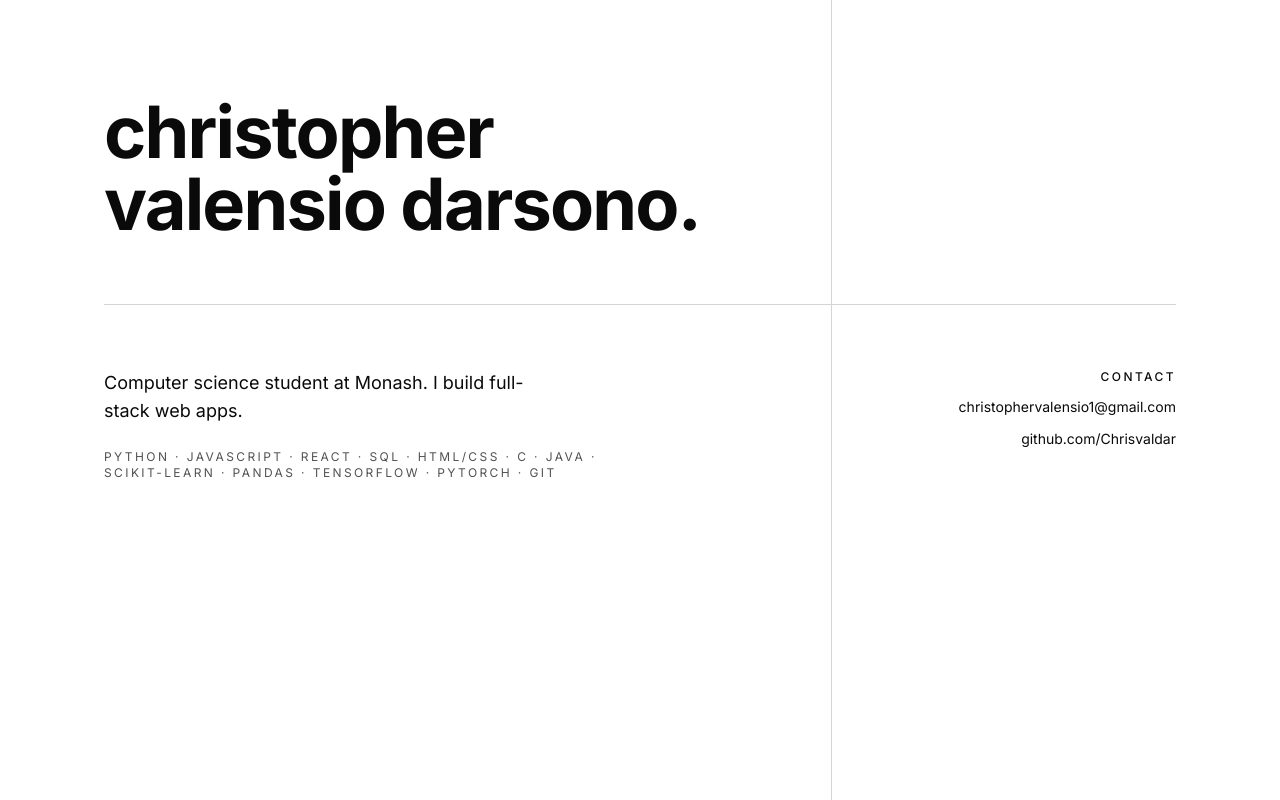
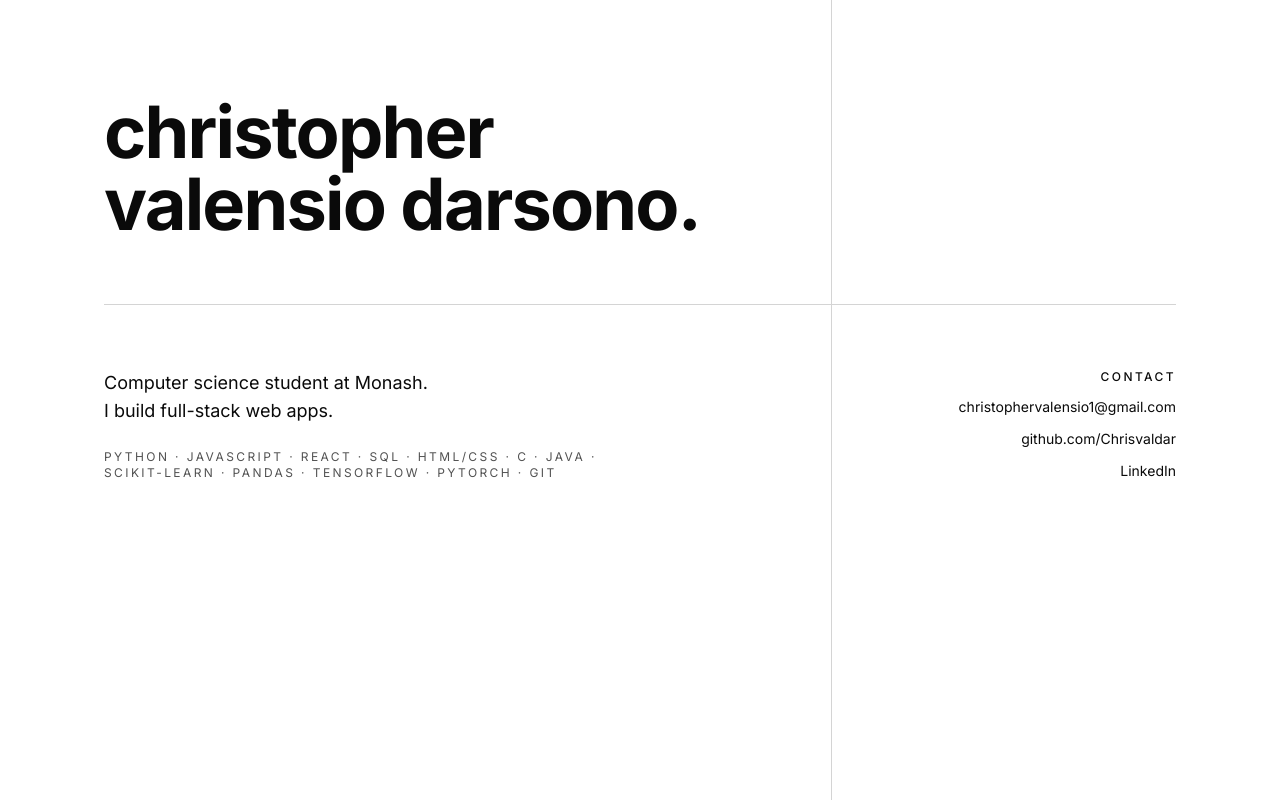
Before and after one commit to Chrisvaldar/portfolio-website, a React (Vite) app: page / in a window 1280 px wide. Shown: the top 800 px of the page. Built offline with nearby package versions, Linux system fonts and the light colour scheme.

Commit message:
fix: add linkedin and fix Hero formatting

```diff
--- a/src/components/Hero.jsx
+++ b/src/components/Hero.jsx
@@ -28,7 +28,12 @@ export default function Hero() {
       <div className="mt-12 grid gap-12 md:mt-16 md:grid-cols-2 md:gap-20">
         <div className="space-y-6">
           <p className="max-w-md text-base leading-relaxed text-neutral-950 md:text-lg">
-            {identity.tagline}
+            {identity.tagline.map((line, index) => (
+              <span key={line}>
+                {index > 0 ? <br /> : null}
+                {line}
+              </span>
+            ))}
           </p>
           <p className="text-xs uppercase tracking-editorial text-neutral-600">
             {identity.skills.join(' · ')}
--- a/src/data/portfolio.js
+++ b/src/data/portfolio.js
@@ -1,9 +1,9 @@
-// NEED: LinkedIn URL
-
 export const identity = {
   name: 'Christopher Valensio Darsono',
-  tagline:
-    'Computer science student at Monash. I build full-stack web apps.',
+  tagline: [
+    'Computer science student at Monash.',
+    'I build full-stack web apps.',
+  ],
   skills: [
     'Python',
     'JavaScript',
@@ -20,8 +20,7 @@ export const identity = {
   ],
   email: 'christophervalensio1@gmail.com',
   github: 'https://github.com/Chrisvaldar',
-  // NEED: LinkedIn URL
-  linkedin: null,
+  linkedin: 'https://www.linkedin.com/in/christopher-darsono-bb8959355/',
 }
 
 export const workExperience = [
```
